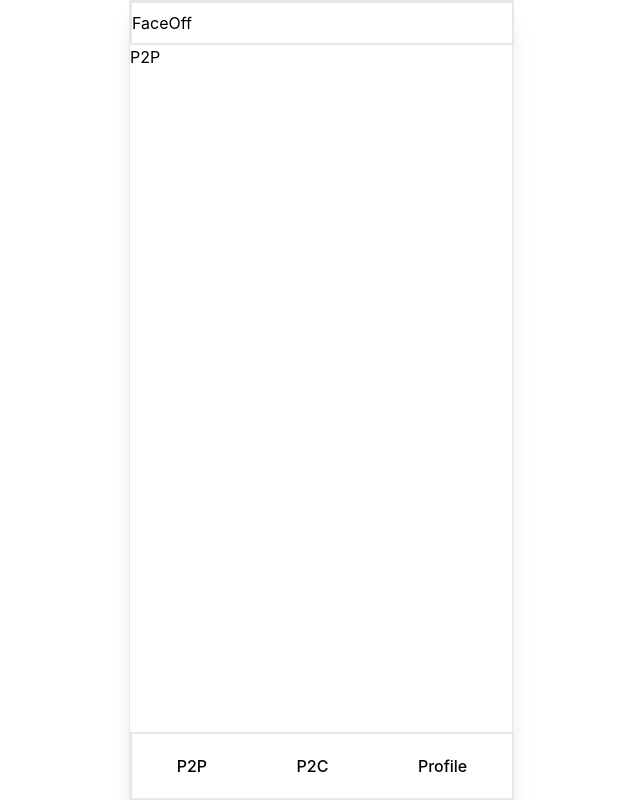
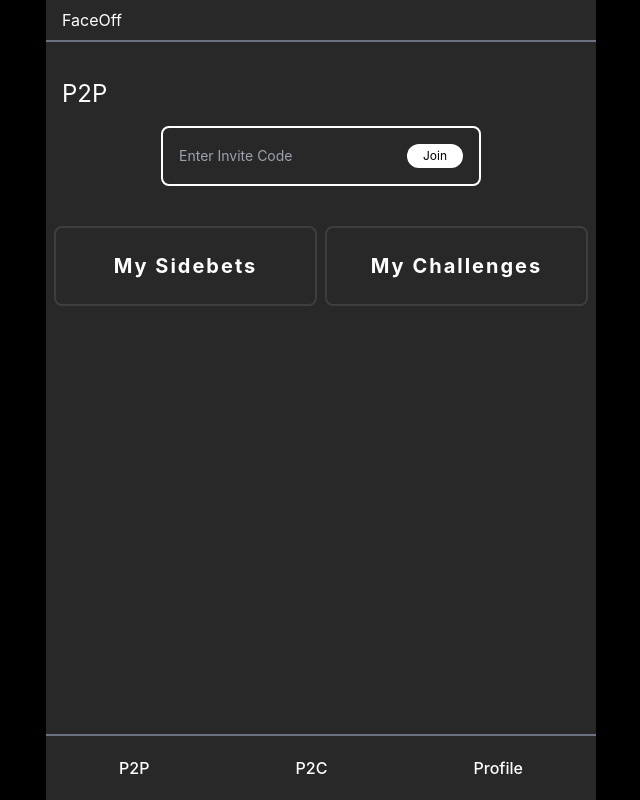
Before and after one commit to HarshS1611/face-off-web3, a React (Create React App) app in the folder frontend/: page /p2p in a window 1280 px wide. Shown: the whole page, without its empty margins (319-959 px from the left). Built offline with nearby package versions, Linux system fonts and the light colour scheme.

Commit message:
added p2p page

```diff
--- a/frontend/src/App.js
+++ b/frontend/src/App.js
@@ -12,8 +12,8 @@ import Home from './components/home/home';
 
 function App() {
   return (
-    <div className='flex w-full justify-center'>
-      <div className='border h-screen w-full md:w-96 shadow-xl'>
+    <div className='flex w-full  bg-black  justify-center'>
+      <div className=' h-screen w-full bg-[#282828] text-white md:w-[550px] shadow-xl'>
         <Navbar/>
         <Router>
           <Routes>
--- a/frontend/src/components/footer.jsx
+++ b/frontend/src/components/footer.jsx
@@ -2,7 +2,7 @@
 
 export default function Footer() {
     return (
-        <div className="absolute border-2 w-full md:w-96 bottom-0">
+        <div className="absolute border-t-2 border-t-gray-500 w-full md:w-[550px] bottom-0">
             <div className="flex font-medium justify-around py-5">
                 <a href="/p2p">P2P</a>
                 <a href="/p2c">P2C</a>
--- a/frontend/src/components/navbar.jsx
+++ b/frontend/src/components/navbar.jsx
@@ -2,8 +2,8 @@
 
 export default function Navbar() {
     return (
-        <div className="py-2 border-2 w-full md:w-96">
-            <a href="/">
+        <div className="py-2 border-b-2 border-b-gray-500 mb-5 w-full md:w-[550px] ">
+            <a className="mx-4" href="/">
                 FaceOff
             </a>
         </div>
--- a/frontend/src/components/p2p/p2p.jsx
+++ b/frontend/src/components/p2p/p2p.jsx
@@ -1,9 +1,55 @@
+
+import { useState } from "react";
+export default function P2P() {
+
+    const [status, setStatus] = useState("registration");
+    return (
+        <div>
+            <p className="text-2xl p-4">P2P</p>
+            <div className="flex justify-center">
+                <button
+                    className="text-center bg-[#282828] border-2 border-[#3E3E3E] w-80 h-full rounded-lg inline-flex items-center whitespace-nowrap transition-colors focus-visible:outline-none focus-visible:ring-1 focus-visible:ring-ring disabled:pointer-events-none disabled:opacity-50  border-[--border] bg-[--background] text-[--muted-foreground] px-4 py-4 justify-start text-sm font-normal shadow-none"
+                    type="button"
+                >
+                    <input placeholder="Enter Invite Code" className="text-white outline-none bg-transparent"></input>
+
+                    <div className="flex w-full justify-end">
+                    <button className="text-black bg-white  rounded-full px-4  p-1 text-xs">Join</button>
+                    </div>
+                </button>
+
+            </div>
+
+            <div className="flex gap-2 my-10 px-2">
+            <a
+                    href={'/'}
+                    className="relative bg-[#282828] border-2 border-[#3E3E3E] w-full h-full   rounded-lg"
+                >
+
+                                <div className="flex w-full py-6 text-xl font-thunder tracking-widest font-bold text-white items-center justify-center gap-5">
+
+                                        My Sidebets
+
+                                </div>
 
 
-export default function P2P() {
-    return (
-        <div>
-            P2P
+
+                </a>
+                <a
+                    href={'/'}
+                    className="relative bg-[#282828] border-2 border-[#3E3E3E] w-full h-full   rounded-lg"
+                >
+
+                                <div className="flex w-full py-6 text-xl font-thunder tracking-widest font-bold text-white items-center justify-center gap-5">
+
+                                        My Challenges
+
+                                </div>
+
+
+
+                </a>
+            </div>
         </div>
     )
 }
```
